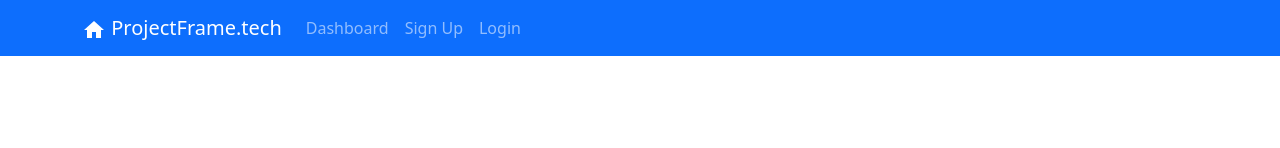
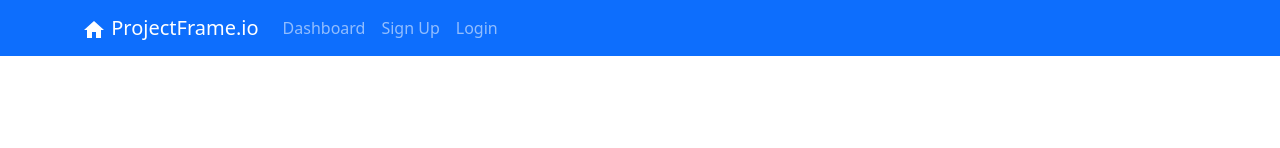
Before and after one commit to YazanAlmatar99/ProjectFrame.tech, a React (Create React App) app in the folder project-frame-client/: page / in a window 1280 px wide. Shown: the top 148 px of the page. Built offline with nearby package versions, Linux system fonts and the light colour scheme.

Commit message:
changed the header title

```diff
--- a/project-frame-client/src/components/Layout/Header.js
+++ b/project-frame-client/src/components/Layout/Header.js
@@ -13,7 +13,7 @@ const Header = () => {
           <SvgIcon>
             <path d="M10 20v-6h4v6h5v-8h3L12 3 2 12h3v8z" />
           </SvgIcon>{" "}
-          ProjectFrame.tech
+          ProjectFrame.io
         </Link>
         <button
           className="navbar-toggler"
```
